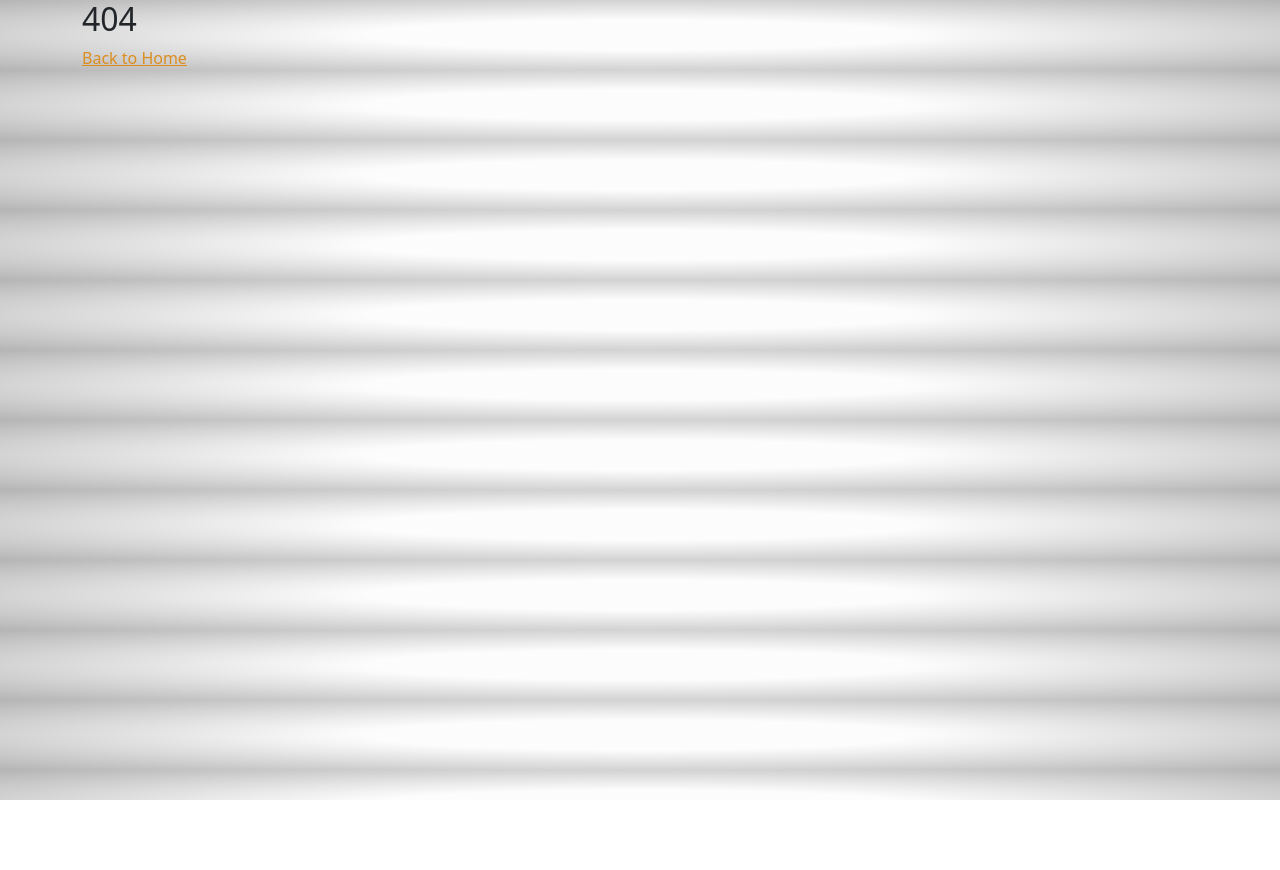
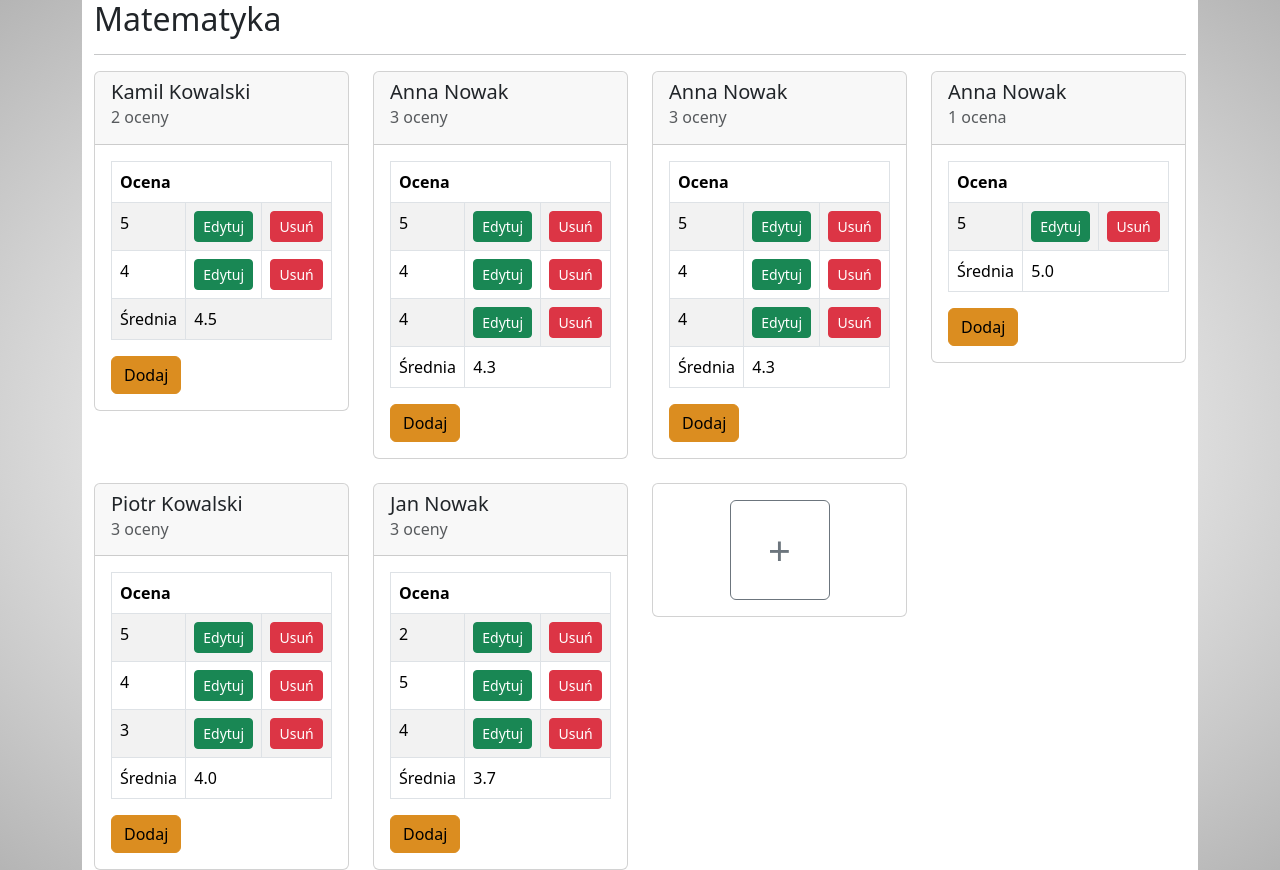
Before and after one commit to StudletOrg/StudletFrontend, a React (Create React App) app: page /teachergradestest in a window 1280 px wide. Before the commit this address had no page. Before the commit the page ends 800 px from the top, so only its background shows below. Built offline with nearby package versions, Linux system fonts and the light colour scheme; the HTML template or start-up script is replaced by a standard one.

Commit message:
Adds grades view for teacher

```diff
--- a/src/App.tsx
+++ b/src/App.tsx
@@ -9,6 +9,7 @@ import Dashboard from './Dashboard';
 import GroupDetails from './GroupDetails';
 import { CookiesProvider, useCookies } from 'react-cookie';
 import { FontSizeType } from './FontSizeChanger';
+import TeacherGrades from './TeacherGrades';
 
 function About() {
   return (
@@ -37,6 +38,7 @@ function Container() {
         <Route path="*" element={<Error />} />
         <Route path='/dashboard' element={<Dashboard />} />
         <Route path="/groups/:groupId" element={<GroupDetails />} />
+        <Route path='/teachergradestest' element={<TeacherGrades />} />
       </Routes>
     </div>
   );
--- /dev/null
+++ b/src/TeacherGrades.tsx
@@ -0,0 +1,223 @@
+import React, { useState } from 'react';
+import { Accordion, Card, Button, Form, Table, Row, Col, Container } from 'react-bootstrap';
+import { Grade } from './model/Grade';
+import { Student } from './model/Student';
+
+interface StudentGrades {
+  student: Student;
+  grades: Grade[];
+}
+
+type TeacherGradesProps = {
+  students: StudentGrades[];
+};
+
+export default function TeacherGrades(/*{ students }: TeacherGradesProps*/) {
+  let subject = 'Matematyka';
+  let students: StudentGrades[] = [
+    {
+      student: {
+        id: 1,
+        email: 'kamil@wp.pl',
+        firstname: 'Kamil',
+        lastname: 'Kowalski'
+      },
+      grades: [
+        {
+          id: 1,
+          subject: 'Matematyka',
+          grade: 5
+        },
+        {
+          id: 2,
+          subject: 'Matematyka',
+          grade: 4
+        }
+      ]
+    },
+    {
+      student: {
+        id: 2,
+        email: 'kamil@wp.pl',
+        firstname: 'Anna',
+        lastname: 'Nowak'
+      },
+      grades: [
+        {
+          id: 1,
+          subject: 'Matematyka',
+          grade: 5
+        },
+        {
+          id: 2,
+          subject: 'Matematyka',
+          grade: 4
+        },
+        {
+          id: 2,
+          subject: 'Matematyka',
+          grade: 4
+        }
+      ]
+    },
+    {
+      student: {
+        id: 3,
+        email: 'kamil@wp.pl',
+        firstname: 'Anna',
+        lastname: 'Nowak'
+      },
+      grades: [
+        {
+          id: 1,
+          subject: 'Matematyka',
+          grade: 5
+        },
+        {
+          id: 2,
+          subject: 'Matematyka',
+          grade: 4
+        },
+        {
+          id: 2,
+          subject: 'Matematyka',
+          grade: 4
+        }
+      ]
+    },
+    {
+      student: {
+        id: 4,
+        email: 'kamil@wp.pl',
+        firstname: 'Anna',
+        lastname: 'Nowak'
+      },
+      grades: [
+        {
+          id: 1,
+          subject: 'Matematyka',
+          grade: 5
+        }
+      ]
+    },
+    {
+      student: {
+        id: 5,
+        email: 'kamil@wp.pl',
+        firstname: 'Piotr',
+        lastname: 'Kowalski'
+      },
+      grades: [
+        {
+          id: 1,
+          subject: 'Matematyka',
+          grade: 5
+        },
+        {
+          id: 2,
+          subject: 'Matematyka',
+          grade: 4
+        },
+        {
+          id: 3,
+          subject: 'Matematyka',
+          grade: 3
+        }
+      ]
+    },
+    {
+      student: {
+        id: 6,
+        email: 'kamil@wp.pl',
+        firstname: 'Jan',
+        lastname: 'Nowak'
+      },
+      grades: [
+        {
+          id: 1,
+          subject: 'Matematyka',
+          grade: 2
+        },
+        {
+          id: 2,
+          subject: 'Matematyka',
+          grade: 5
+        },
+        {
+          id: 3,
+          subject: 'Matematyka',
+          grade: 4
+        }
+      ]
+    },
+  ];
+
+  const handleAddGrade = (studentId: number, newGrade: Grade) => {
+
+  };
+
+  const handleEditGrade = (studentId: number, gradeIndex: number, updatedGrade: Grade) => {
+
+  };
+
+  const handleRemoveGrade = (studentId: number, gradeIndex: number) => {
+
+  };
+
+  return (
+    <Container style={{ backgroundColor: 'white' }}>
+      <h2>Matematyka</h2>
+      <hr />
+      <Row xs={1} md={3} lg={4} className="g-4">
+        {students.map(({ student, grades }, studentIndex) => (
+          <Col key={studentIndex}>
+            <Card>
+              <Card.Header>
+                <Card.Title>{student.firstname} {student.lastname}</Card.Title>
+                <Card.Subtitle className="mb-2 text-muted">
+                  {grades.length} {grades.length === 1 ? 'ocena' : 'oceny'}
+                </Card.Subtitle>
+              </Card.Header>
+              <Card.Body>
+                <Table striped bordered hover>
+                  <thead>
+                    <tr>
+                      <th colSpan={3}>Ocena</th>
+                    </tr>
+                  </thead>
+                  <tbody>
+                    {grades.map((grade, gradeIndex) => (
+                      <tr key={gradeIndex}>
+                        <td>{grade.grade}</td>
+                        <td>
+                          <Button variant="success" size="sm" onClick={() => handleEditGrade(student.id, gradeIndex, { ...grade, grade: 0 })}>Edytuj</Button>
+                        </td>
+                        <td>
+                          <Button variant="danger" size="sm" onClick={() => handleRemoveGrade(student.id, gradeIndex)}>Usuń</Button>
+                        </td>
+                      </tr>
+                    ))}
+                    <tr>
+                      <td>Średnia</td>
+                      <td colSpan={2}>{(grades.reduce((sum, { grade }) => sum + grade, 0) / grades.length).toFixed(1)}</td>
+                    </tr>
+                  </tbody>
+                </Table>
+                <Button variant="primary" onClick={() => handleAddGrade(student.id, { id: 0, subject: grades[0].subject, grade: 0 })}>Dodaj</Button>
+              </Card.Body>
+            </Card>
+          </Col>
+        ))}
+        <Col>
+          <Card className="text-center">
+            <Card.Body>
+              <Button variant="outline-secondary" size="lg" className="rounded" style={{ width: '100px', height: '100px', lineHeight: '40px', fontSize: '40px' }}>
+                +
+              </Button>
+            </Card.Body>
+          </Card>
+        </Col>
+      </Row>
+    </Container>
+  );
+};
--- a/src/model/Grade.ts
+++ b/src/model/Grade.ts
@@ -1,4 +1,5 @@
 export interface Grade {
+    id: number;
     subject: string;
     grade: number;
 }
--- /dev/null
+++ b/src/model/Student.ts
@@ -0,0 +1,6 @@
+export interface Student {
+  id: number;
+  firstname: string;
+  lastname: string;
+  email: string;
+}
```
